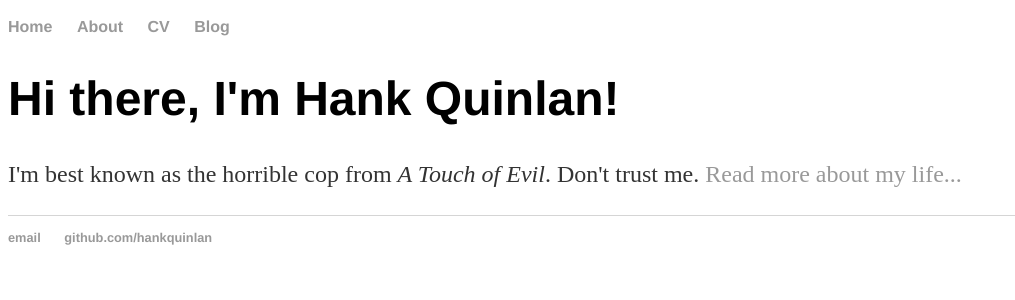
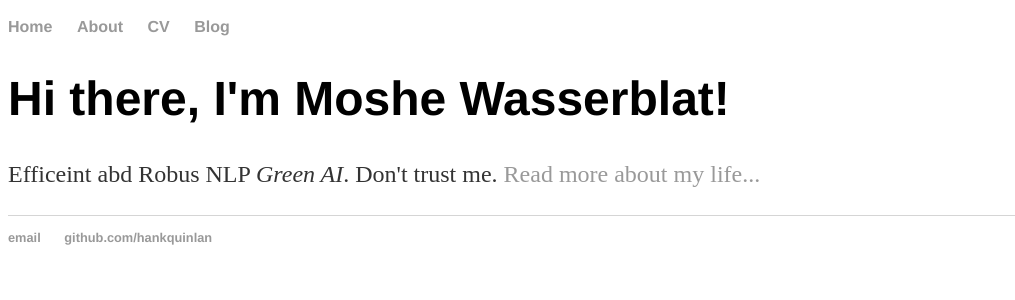
Before and after one commit to MosheWasserb/MosheWasserb.github.io, a Jekyll site: the page built from index.html, in a window 1280 px wide. Shown: the top 300 px of the page, without its empty margins (0-1015 px from the left). Built offline with Jekyll 4.4.1, drawn with Linux system fonts in a browser that asks for light colours.

Commit message:
Update index.html

```diff
--- a/index.html
+++ b/index.html
@@ -1,9 +1,9 @@
 ---
 layout: default
-title: Hank Quinlan, Horrible Cop
+title: Moshe Wasserblat
 ---
 
 		<div class="blurb">
-			<h1>Hi there, I'm Hank Quinlan!</h1>
-			<p>I'm best known as the horrible cop from <em>A Touch of Evil</em>. Don't trust me. <a href="/about">Read more about my life...</a></p>
+			<h1>Hi there, I'm Moshe Wasserblat!</h1>
+			<p>Efficeint abd Robus NLP <em>Green AI</em>. Don't trust me. <a href="/about">Read more about my life...</a></p>
 		</div>
```
